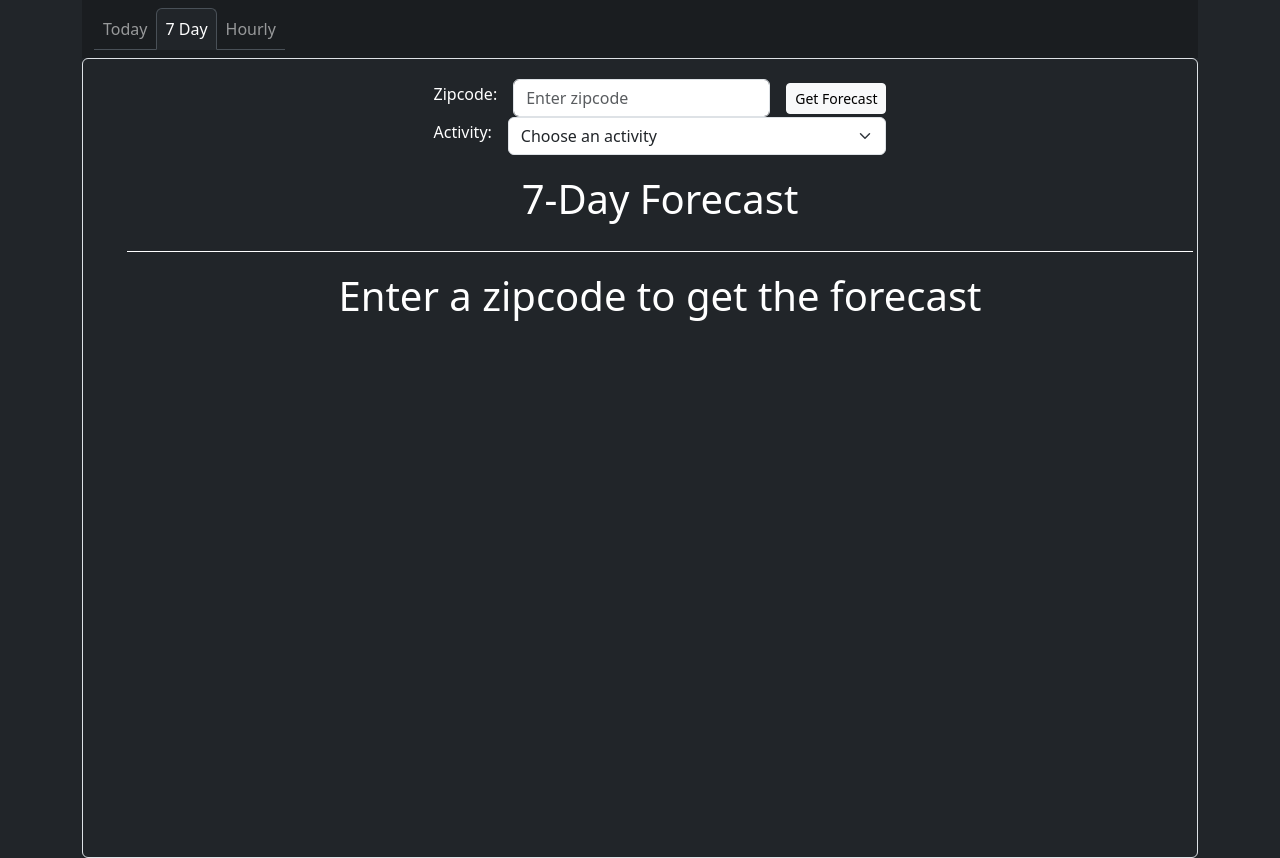
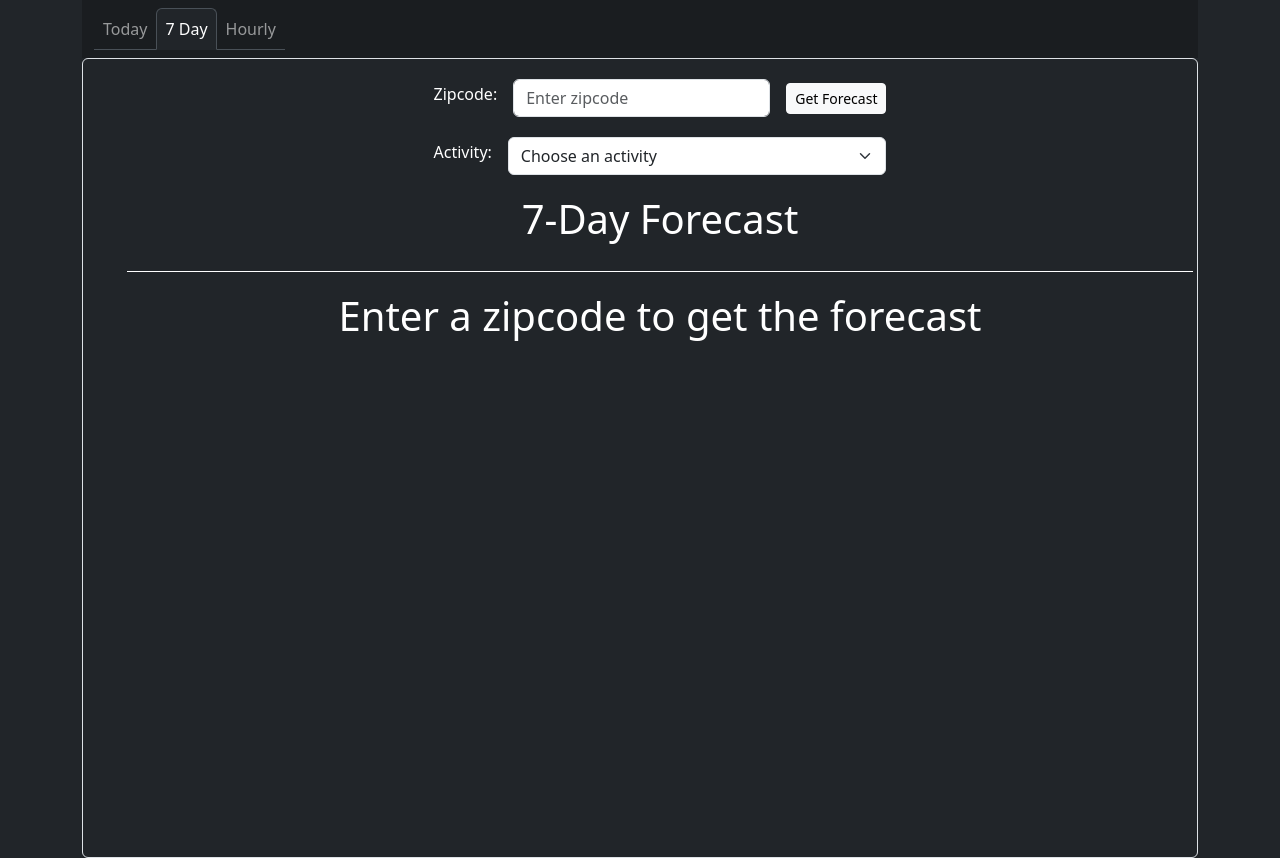
Before and after one commit to irion4686/AI-Weather-App-UI, a React (Create React App) app: page / in a window 1280 px wide. Both pictures are taken after a click on the button "7 Day". Built offline with nearby package versions, Linux system fonts and the light colour scheme.

Commit message:
Hid activity when not in use

```diff
--- a/src/Components/DailyForecastComponent.jsx
+++ b/src/Components/DailyForecastComponent.jsx
@@ -28,7 +28,7 @@ const DailyForecastComponent = (props) => {
     }, [props.forecast, getDate])
     return (
         <div>
-            { forecast?.ratings !== undefined && <ActivityRatingComponent activity={forecast.activity} rating={forecast.ratings }/> }
+            { forecast !== undefined && forecast.ratings !== null && forecast.activity !== undefined && <ActivityRatingComponent activity={forecast.activity} rating={forecast.ratings }/> }
             <Accordion defaultActiveKey="0" style={{height:'100%', width:'100%', padding:'0px 40px 20px 0px'}} class="border border-white p-2 border-opacity-10">
                 <Accordion.Item>
                     <Accordion.Header  style={{width:'100%'}} >
--- a/src/Panels/WeeklyForecast.jsx
+++ b/src/Panels/WeeklyForecast.jsx
@@ -58,7 +58,7 @@ const WeeklyForecast = (props) => {
                             </Stack>
                         </Form.Group>
                     </Form>
-                    <Form  onSubmit={handleSubmit}>
+                    <Form style={{ padding:'20px 0px 0px 0px'}}  onSubmit={handleSubmit}>
                         <Form.Group>
                             <Stack direction='horizontal' gap={3} >
                                 <Form.Label htmlFor='activity'>Activity:</Form.Label>
```
